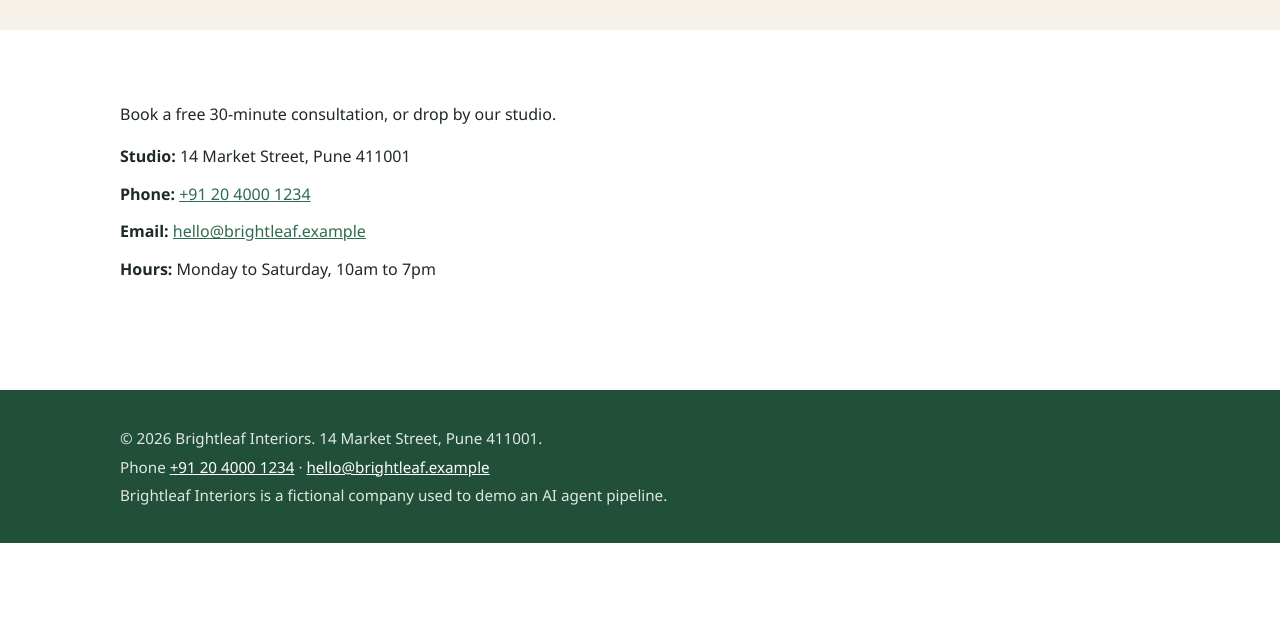
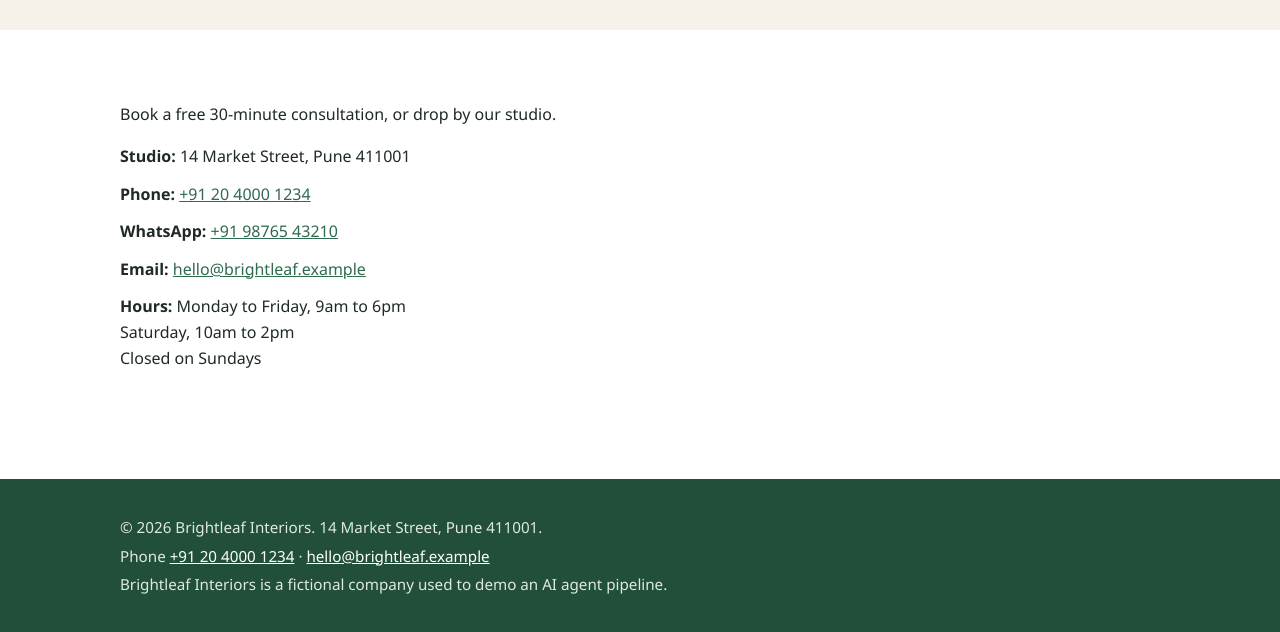
Before and after one commit to rammanohar99/company-website, a plain HTML site: page site/contact.html in a window 1280 px wide. Shown: the part 183-815 px from the top of the page. Drawn offline with Linux system fonts and the light colour scheme.

Commit message:
Website change: new opening hours and WhatsApp number (#1)
Co-authored-by: builder-agent <builder-agent@users.noreply.github.com>

```diff
--- a/site/contact.html
+++ b/site/contact.html
@@ -35,8 +35,9 @@
           <ul class="contact-list">
             <li><strong>Studio:</strong> 14 Market Street, Pune 411001</li>
             <li><strong>Phone:</strong> <a href="tel:+912040001234">+91&nbsp;20&nbsp;4000&nbsp;1234</a></li>
+            <li><strong>WhatsApp:</strong> <a href="https://wa.me/919876543210">+91&nbsp;98765&nbsp;43210</a></li>
             <li><strong>Email:</strong> <a href="mailto:hello@brightleaf.example">hello@brightleaf.example</a></li>
-            <li><strong>Hours:</strong> Monday to Saturday, 10am to 7pm</li>
+            <li><strong>Hours:</strong> Monday to Friday, 9am to 6pm<br>Saturday, 10am to 2pm<br>Closed on Sundays</li>
           </ul>
         </div>
       </section>
```
